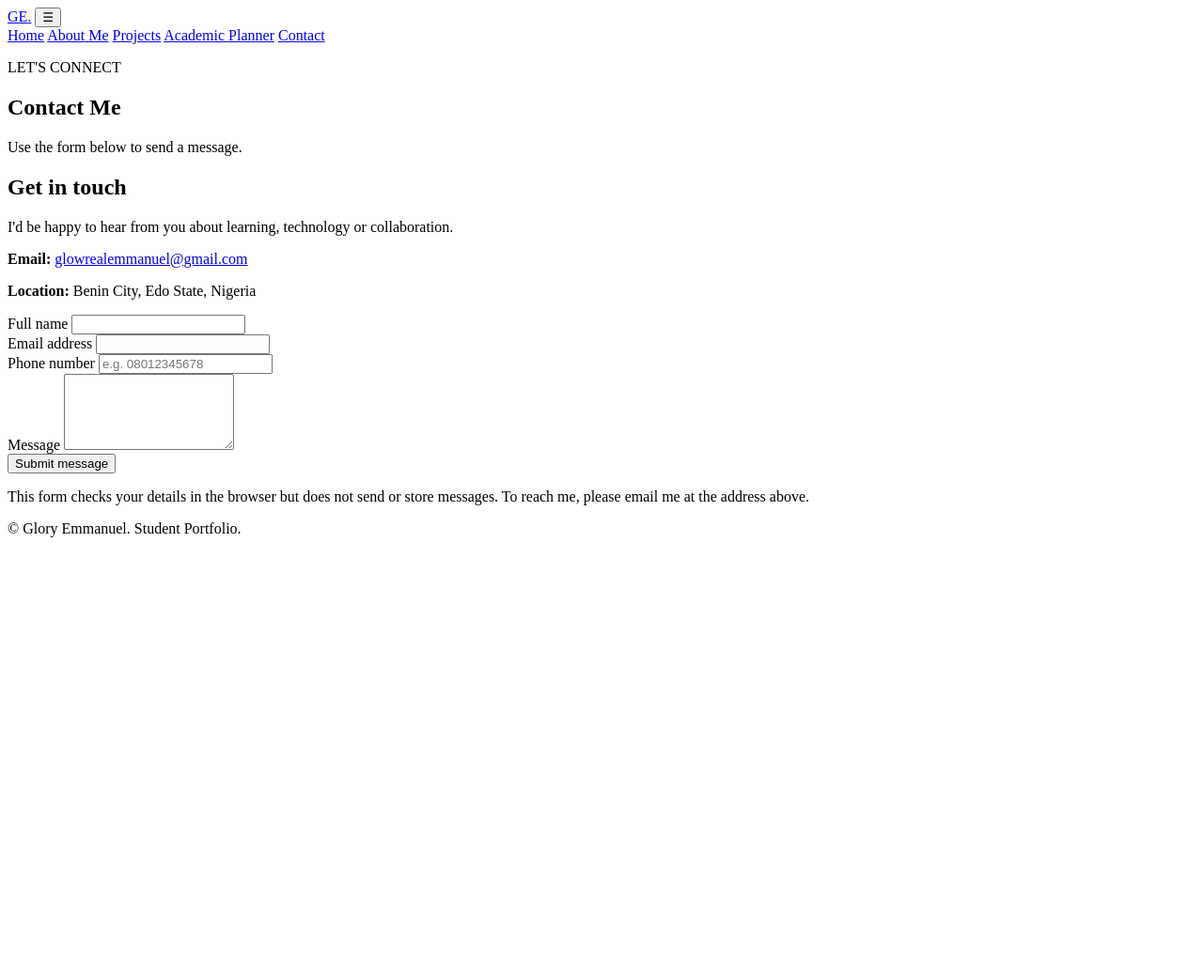
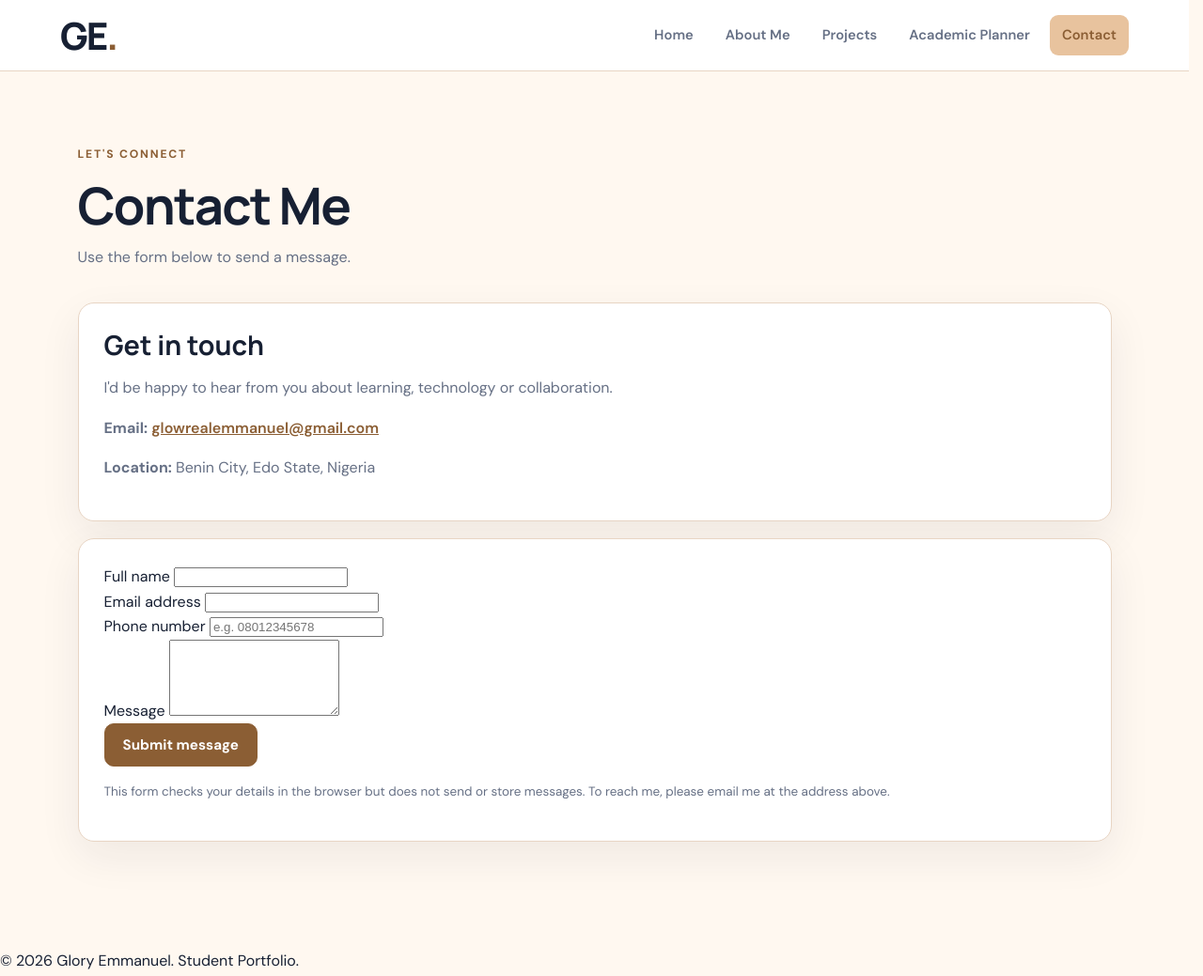
Before and after one commit to Glowry401/Glowry401.github.io, a plain HTML site: page contact.html in a window 1280 px wide. Shown: the whole page at 94% size. Before the commit the page ends 800 px from the top, so only its background shows below. Drawn offline with Linux system fonts and the light colour scheme.

Commit message:
Update script and stylesheet paths in contact.html

```diff
--- a/contact.html
+++ b/contact.html
@@ -5,9 +5,9 @@
   <meta name="viewport" content="width=device-width, initial-scale=1.0">
   <meta name="description" content="Contact Glory Emmanuel about learning, technology or collaboration.">
   <title>Contact | Glory Emmanuel</title>
-  <link rel="stylesheet" href="css/style.css">
-  <script src="js/main.js" defer></script>
-  <script src="js/contact.js" defer></script>
+  <link rel="stylesheet" href="style.css">
+  <script src="main.js" defer></script>
+  <script src="contact.js" defer></script>
 </head>
 <body>
   <header class="site-header">
```
